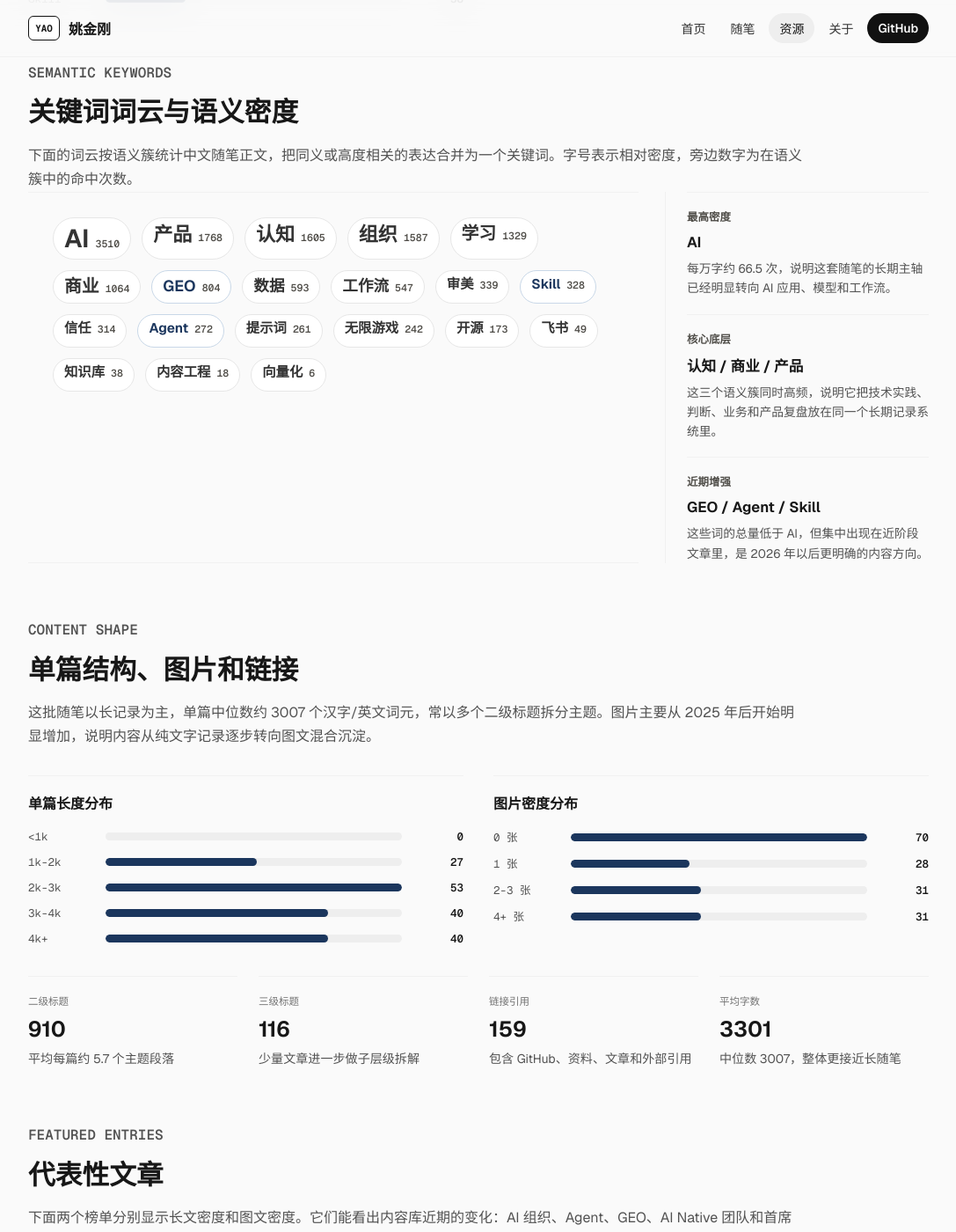
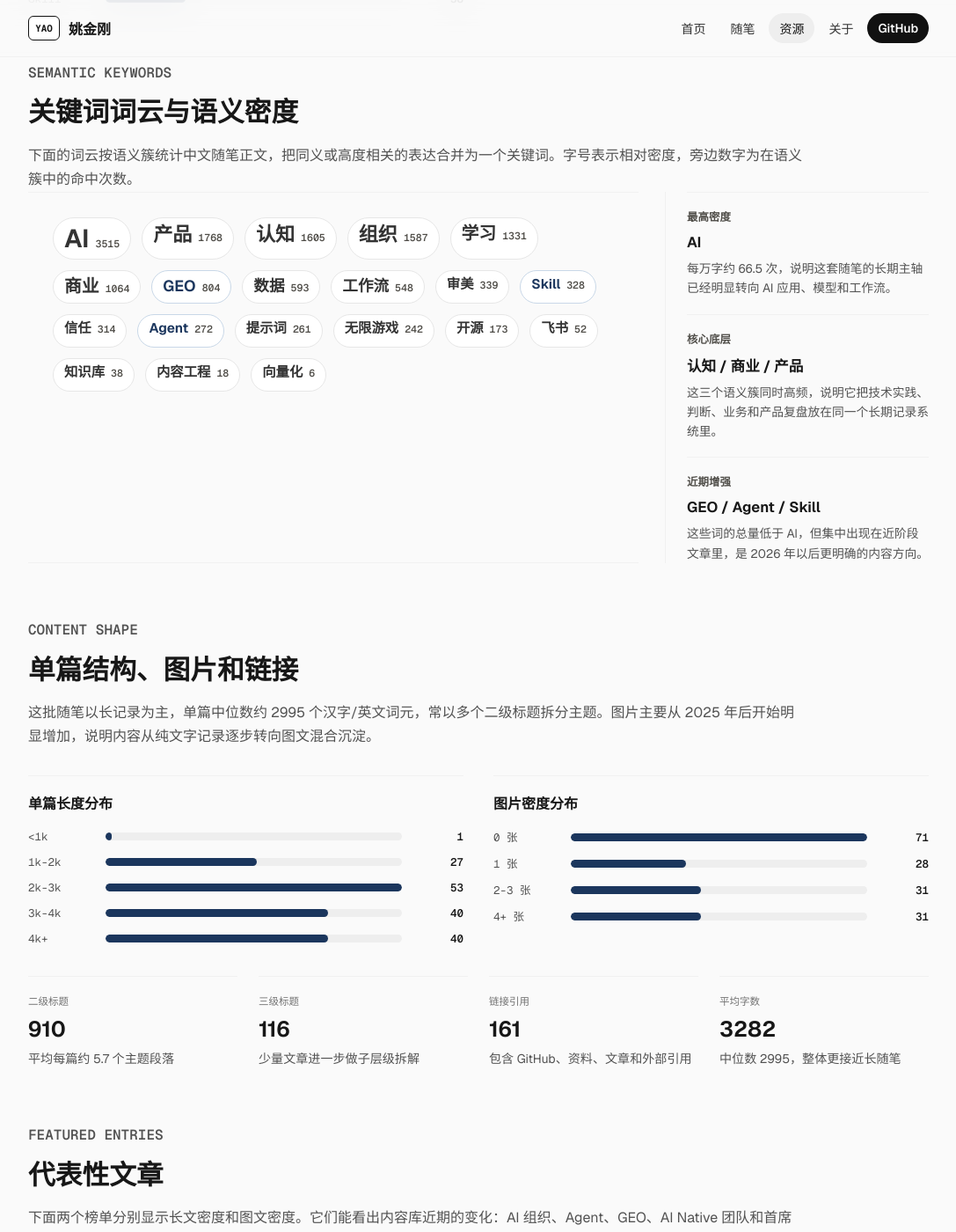
Before and after one commit to yaojingang/yaojingang.github.io, a Jekyll site: the page built from resources/cognitive-notes-report.html, in a window 1280 px wide and 1400 px high, scrolled down 2106 px. Shown: the whole window at 88% size, without its empty margins (96-1183 px from the left). Built offline with Jekyll 4.4.1, drawn with Linux system fonts in a browser that asks for light colours; comment, search, counter and statistics services are not loaded; some of the changed text lies outside the part shown.

Commit message:
Add 2026-08-09 cognitive note

```diff
--- a/resources/cognitive-notes-report.html
+++ b/resources/cognitive-notes-report.html
@@ -21,20 +21,20 @@
     </div>
     <aside class="notes-report-summary" aria-label="报告摘要">
       <span>Data Window</span>
-      <strong>2023-06-10 至 2026-08-02</strong>
-      <p>站内中文随笔 160 篇，英文译文 160 篇。正文与附件已经进入 GitHub Pages，可在线阅读，也可作为 Markdown 内容仓库下载。</p>
+      <strong>2023-06-10 至 2026-08-09</strong>
+      <p>站内中文随笔 161 篇，英文译文 161 篇。正文与附件已经进入 GitHub Pages，可在线阅读，也可作为 Markdown 内容仓库下载。</p>
     </aside>
   </section>
 
   <section class="report-kpi-grid" aria-label="核心统计">
     <div class="report-kpi">
       <span>中文周记</span>
-      <strong>160</strong>
+      <strong>161</strong>
       <p>按周拆分后的公开中文随笔</p>
     </div>
     <div class="report-kpi">
       <span>英文译文</span>
-      <strong>160</strong>
+      <strong>161</strong>
       <p>与中文随笔一一对应</p>
     </div>
     <div class="report-kpi">
@@ -92,7 +92,7 @@
           <div class="report-bar-row"><span>2023</span><div><span class="report-bar-fill" style="width: 56%"></span></div><strong>29</strong></div>
           <div class="report-bar-row"><span>2024</span><div><span class="report-bar-fill" style="width: 100%"></span></div><strong>52</strong></div>
           <div class="report-bar-row"><span>2025</span><div><span class="report-bar-fill" style="width: 100%"></span></div><strong>52</strong></div>
-          <div class="report-bar-row"><span>2026</span><div><span class="report-bar-fill" style="width: 52%"></span></div><strong>27</strong></div>
+          <div class="report-bar-row"><span>2026</span><div><span class="report-bar-fill" style="width: 54%"></span></div><strong>28</strong></div>
         </div>
       </figure>
 
@@ -102,7 +102,7 @@
           <div class="report-bar-row"><span>2023</span><div><span class="report-bar-fill" style="width: 34%"></span></div><strong>6.8 万</strong></div>
           <div class="report-bar-row"><span>2024</span><div><span class="report-bar-fill" style="width: 62%"></span></div><strong>12.4 万</strong></div>
           <div class="report-bar-row"><span>2025</span><div><span class="report-bar-fill" style="width: 100%"></span></div><strong>19.9 万</strong></div>
-          <div class="report-bar-row"><span>2026</span><div><span class="report-bar-fill" style="width: 69%"></span></div><strong>13.8 万</strong></div>
+          <div class="report-bar-row"><span>2026</span><div><span class="report-bar-fill" style="width: 70%"></span></div><strong>13.8 万</strong></div>
         </div>
       </figure>
 
@@ -136,7 +136,7 @@
           <span class="level-2">26-05<small>2</small></span>
           <span class="level-4">26-06<small>4</small></span>
           <span class="level-3">26-07<small>3</small></span>
-          <span class="level-1">26-08<small>1</small></span>
+          <span class="level-2">26-08<small>2</small></span>
         </div>
       </figure>
     </div>
@@ -153,11 +153,11 @@
         <figcaption>高频标签</figcaption>
         <div class="report-bars compact">
           <div class="report-bar-row"><span>认知</span><div><span class="report-bar-fill" style="width: 100%"></span></div><strong>141</strong></div>
-          <div class="report-bar-row"><span>AI</span><div><span class="report-bar-fill" style="width: 84%"></span></div><strong>119</strong></div>
+          <div class="report-bar-row"><span>AI</span><div><span class="report-bar-fill" style="width: 85%"></span></div><strong>120</strong></div>
           <div class="report-bar-row"><span>商业</span><div><span class="report-bar-fill" style="width: 79%"></span></div><strong>112</strong></div>
           <div class="report-bar-row"><span>组织</span><div><span class="report-bar-fill" style="width: 79%"></span></div><strong>112</strong></div>
           <div class="report-bar-row"><span>GEO</span><div><span class="report-bar-fill" style="width: 39%"></span></div><strong>55</strong></div>
-          <div class="report-bar-row"><span>工作流</span><div><span class="report-bar-fill" style="width: 33%"></span></div><strong>47</strong></div>
+          <div class="report-bar-row"><span>工作流</span><div><span class="report-bar-fill" style="width: 34%"></span></div><strong>48</strong></div>
           <div class="report-bar-row"><span>Skill</span><div><span class="report-bar-fill" style="width: 27%"></span></div><strong>38</strong></div>
         </div>
       </figure>
@@ -167,8 +167,8 @@
         <div class="report-theme-map">
           <div><strong>认知与决策</strong><span style="width: 100%"></span><small>160</small></div>
           <div><strong>组织与协作</strong><span style="width: 89%"></span><small>143</small></div>
-          <div><strong>内容与表达</strong><span style="width: 81%"></span><small>130</small></div>
-          <div><strong>AI 与工作流</strong><span style="width: 80%"></span><small>128</small></div>
+          <div><strong>内容与表达</strong><span style="width: 82%"></span><small>131</small></div>
+          <div><strong>AI 与工作流</strong><span style="width: 81%"></span><small>129</small></div>
           <div><strong>商业与增长</strong><span style="width: 76%"></span><small>122</small></div>
         </div>
       </figure>
@@ -183,15 +183,15 @@
     </div>
     <div class="report-keyword-panel">
       <div class="report-keyword-cloud" aria-label="语义关键词词云">
-        <span class="level-7"><strong>AI</strong><small>3510</small></span>
+        <span class="level-7"><strong>AI</strong><small>3515</small></span>
         <span class="level-4"><strong>产品</strong><small>1768</small></span>
         <span class="level-4"><strong>认知</strong><small>1605</small></span>
         <span class="level-4"><strong>组织</strong><small>1587</small></span>
-        <span class="level-3"><strong>学习</strong><small>1329</small></span>
+        <span class="level-3"><strong>学习</strong><small>1331</small></span>
         <span class="level-3"><strong>商业</strong><small>1064</small></span>
         <span class="level-2 accent"><strong>GEO</strong><small>804</small></span>
         <span class="level-2"><strong>数据</strong><small>593</small></span>
-        <span class="level-2"><strong>工作流</strong><small>547</small></span>
+        <span class="level-2"><strong>工作流</strong><small>548</small></span>
         <span class="level-1"><strong>审美</strong><small>339</small></span>
         <span class="level-1 accent"><strong>Skill</strong><small>328</small></span>
         <span class="level-1"><strong>信任</strong><small>314</small></span>
@@ -199,7 +199,7 @@
         <span class="level-1"><strong>提示词</strong><small>261</small></span>
         <span class="level-1"><strong>无限游戏</strong><small>242</small></span>
         <span class="level-1"><strong>开源</strong><small>173</small></span>
-        <span class="level-1"><strong>飞书</strong><small>49</small></span>
+        <span class="level-1"><strong>飞书</strong><small>52</small></span>
         <span class="level-1"><strong>知识库</strong><small>38</small></span>
         <span class="level-1"><strong>内容工程</strong><small>18</small></span>
         <span class="level-1"><strong>向量化</strong><small>6</small></span>
@@ -228,13 +228,13 @@
     <div class="report-section-head">
       <p class="card-kicker">Content Shape</p>
       <h2>单篇结构、图片和链接</h2>
-      <p>这批随笔以长记录为主，单篇中位数约 3007 个汉字/英文词元，常以多个二级标题拆分主题。图片主要从 2025 年后开始明显增加，说明内容从纯文字记录逐步转向图文混合沉淀。</p>
+      <p>这批随笔以长记录为主，单篇中位数约 2995 个汉字/英文词元，常以多个二级标题拆分主题。图片主要从 2025 年后开始明显增加，说明内容从纯文字记录逐步转向图文混合沉淀。</p>
     </div>
     <div class="report-chart-grid">
       <figure class="report-chart">
         <figcaption>单篇长度分布</figcaption>
         <div class="report-bars">
-          <div class="report-bar-row"><span>&lt;1k</span><div><span class="report-bar-fill" style="width: 0%"></span></div><strong>0</strong></div>
+          <div class="report-bar-row"><span>&lt;1k</span><div><span class="report-bar-fill" style="width: 2%"></span></div><strong>1</strong></div>
           <div class="report-bar-row"><span>1k-2k</span><div><span class="report-bar-fill" style="width: 51%"></span></div><strong>27</strong></div>
           <div class="report-bar-row"><span>2k-3k</span><div><span class="report-bar-fill" style="width: 100%"></span></div><strong>53</strong></div>
           <div class="report-bar-row"><span>3k-4k</span><div><span class="report-bar-fill" style="width: 75%"></span></div><strong>40</strong></div>
@@ -245,8 +245,8 @@
       <figure class="report-chart">
         <figcaption>图片密度分布</figcaption>
         <div class="report-bars">
-          <div class="report-bar-row"><span>0 张</span><div><span class="report-bar-fill" style="width: 100%"></span></div><strong>70</strong></div>
-          <div class="report-bar-row"><span>1 张</span><div><span class="report-bar-fill" style="width: 40%"></span></div><strong>28</strong></div>
+          <div class="report-bar-row"><span>0 张</span><div><span class="report-bar-fill" style="width: 100%"></span></div><strong>71</strong></div>
+          <div class="report-bar-row"><span>1 张</span><div><span class="report-bar-fill" style="width: 39%"></span></div><strong>28</strong></div>
           <div class="report-bar-row"><span>2-3 张</span><div><span class="report-bar-fill" style="width: 44%"></span></div><strong>31</strong></div>
           <div class="report-bar-row"><span>4+ 张</span><div><span class="report-bar-fill" style="width: 44%"></span></div><strong>31</strong></div>
         </div>
@@ -256,8 +256,8 @@
     <div class="report-structure-grid">
       <div><span>二级标题</span><strong>910</strong><p>平均每篇约 5.7 个主题段落</p></div>
       <div><span>三级标题</span><strong>116</strong><p>少量文章进一步做子层级拆解</p></div>
-      <div><span>链接引用</span><strong>159</strong><p>包含 GitHub、资料、文章和外部引用</p></div>
-      <div><span>平均字数</span><strong>3301</strong><p>中位数 3007，整体更接近长随笔</p></div>
+      <div><span>链接引用</span><strong>161</strong><p>包含 GitHub、资料、文章和外部引用</p></div>
+      <div><span>平均字数</span><strong>3282</strong><p>中位数 2995，整体更接近长随笔</p></div>
     </div>
   </section>
 
```
Also changed, not shown: other parts of resources/cognitive-notes-report.html (+1 -1 lines), _imports/cognitive-notes/en/weekly-2026-08-09.md (added, +19 -0 lines), _posts/2026-08-09-weekly-2026-08-09-en.md (added, +20 -0 lines), _posts/2026-08-09-weekly-2026-08-09.md (added, +22 -0 lines), resources/index.md (+3 -3 lines).
